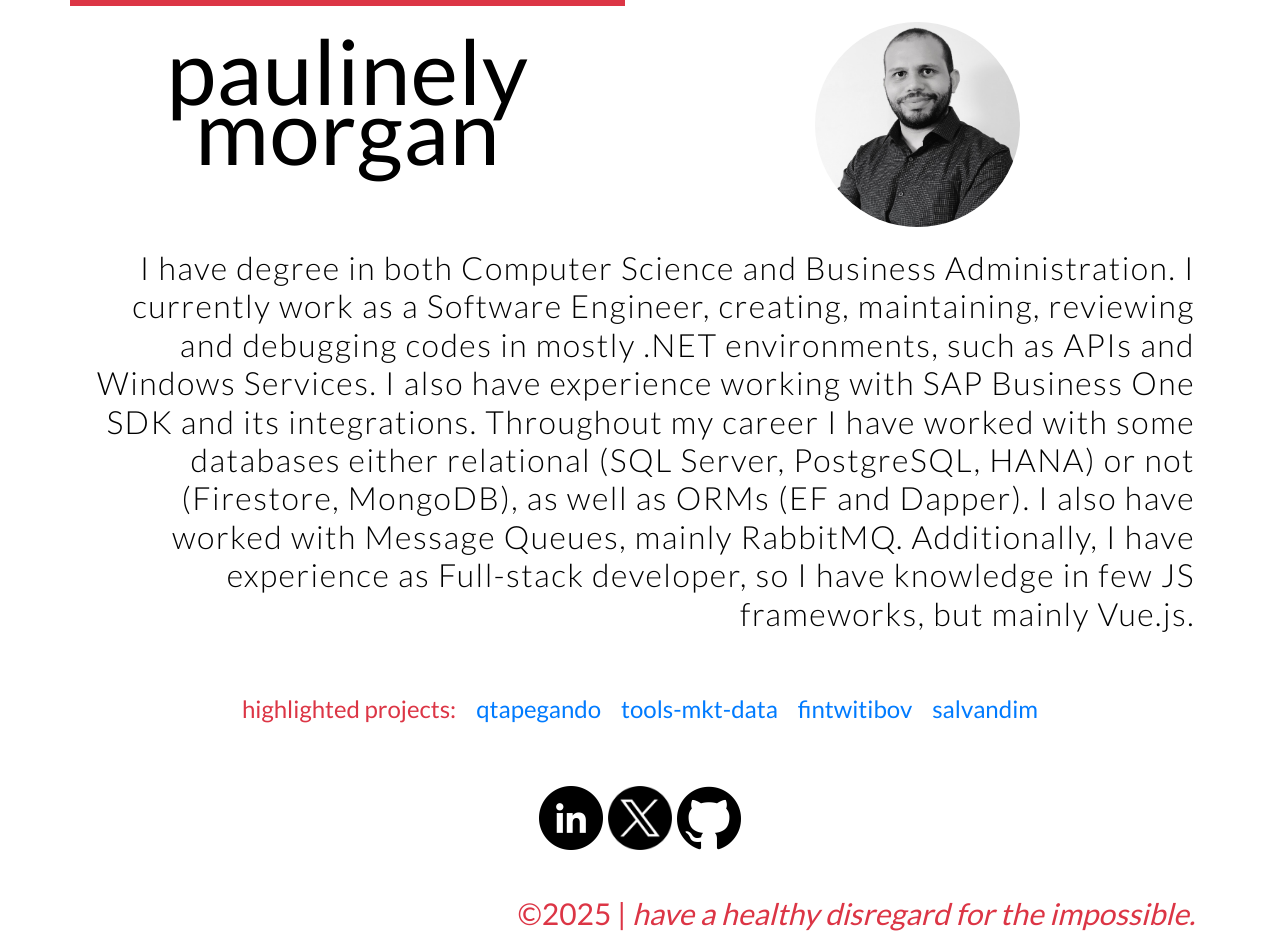
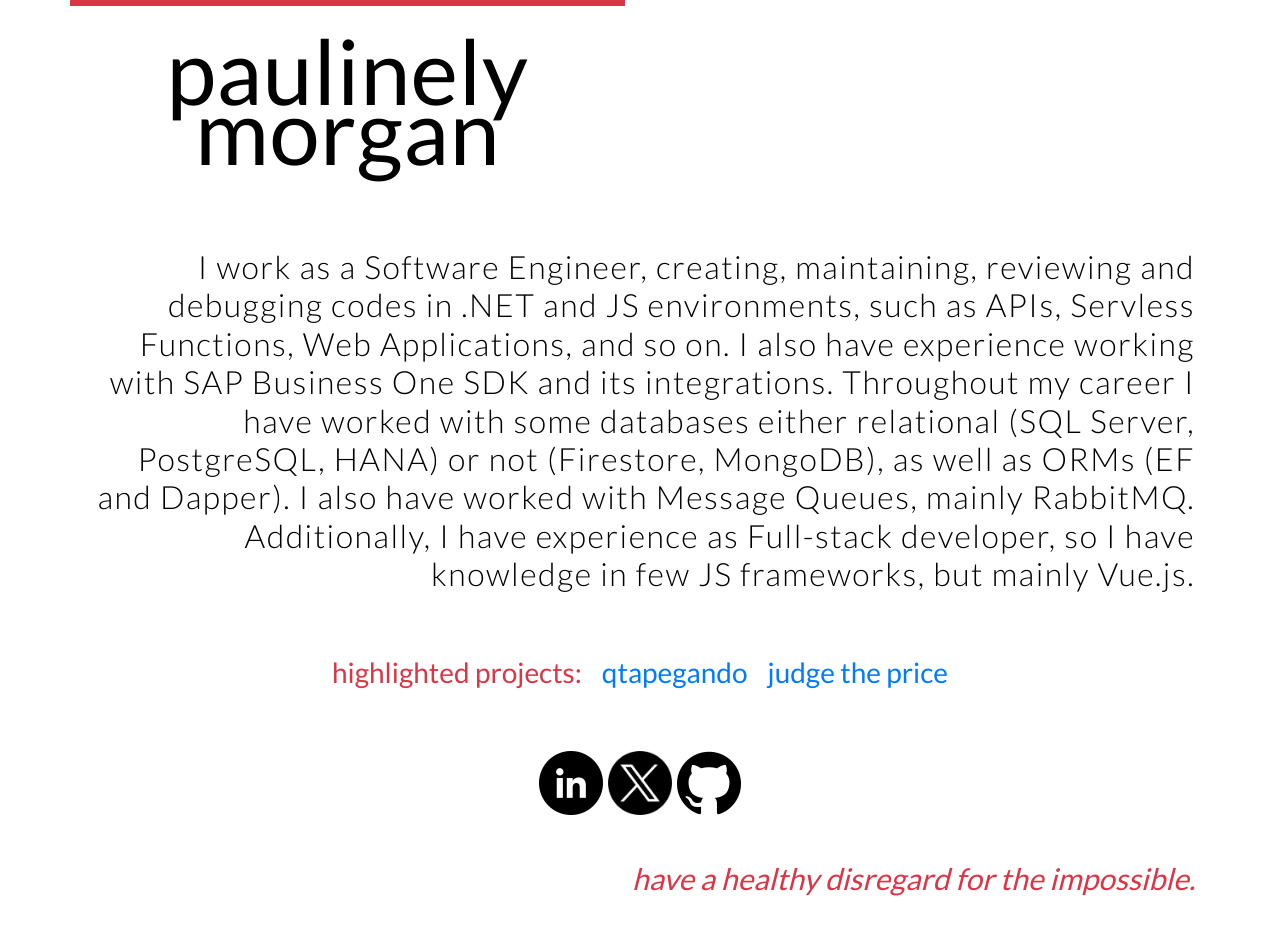
Before and after one commit to p4ulinely/p4ulinely.github.io, a plain HTML site: page index.html in a window 1280 px wide. After the commit the page ends 911 px from the top, so only its background shows below. Drawn offline with nearby package versions, Linux system fonts and the light colour scheme.

Commit message:
atualização

```diff
--- a/index.html
+++ b/index.html
@@ -3,7 +3,7 @@
 <head>
 	<meta charset="utf-8">
 	<meta http-equiv="X-UA-Compatible" content="IE=edge">
-	<title>paulinely morgan</title>
+	<title>p4ulinely</title>
 	<link rel="stylesheet" href="https://stackpath.bootstrapcdn.com/bootstrap/4.3.1/css/bootstrap.min.css" integrity="sha384-ggOyR0iXCbMQv3Xipma34MD+dH/1fQ784/j6cY/iJTQUOhcWr7x9JvoRxT2MZw1T" crossorigin="anonymous">
 	<link rel="stylesheet" href="http://fonts.googleapis.com/css?family=Lato:100,300,400">
 	<link rel="icon" href="favicon.png">
@@ -17,24 +17,21 @@
 				<a>paulinely<br>morgan</a>
 			</div>
 			<div class="col"><br>
-				<img class="rounded-circle" width="205px" height="205px" src="eu_nova_preta.jpg" data-holder-rendered="true">
 			</div>
 		</div>
 	</div>
-	<!-- -->
+    <br> <br> <br>
 	<div class="container" style="background-color: #fff; color: #000; text-align: right;">
-		<br>
-		<h2 class="tagline">I have degree in both Computer Science and Business Administration. I currently work as a Software Engineer, creating, maintaining, reviewing and debugging codes in mostly .NET environments, such as APIs and Windows Services. I also have experience working with SAP Business One SDK and its integrations. Throughout my career I have worked with some databases either relational (SQL Server, PostgreSQL, HANA) or not (Firestore, MongoDB), as well as ORMs (EF and Dapper). I also have worked with Message Queues, mainly RabbitMQ. Additionally, I have experience as Full-stack developer, so I have knowledge in few JS frameworks, but mainly Vue.js.</h2>
+        <br>
+		<h2 class="tagline">I work as a Software Engineer, creating, maintaining, reviewing and debugging codes in .NET and JS environments, such as APIs, Servless Functions, Web Applications, and so on. I also have experience working with SAP Business One SDK and its integrations. Throughout my career I have worked with some databases either relational (SQL Server, PostgreSQL, HANA) or not (Firestore, MongoDB), as well as ORMs (EF and Dapper). I also have worked with Message Queues, mainly RabbitMQ. Additionally, I have experience as Full-stack developer, so I have knowledge in few JS frameworks, but mainly Vue.js.</h2>
 		<br><br>
 	</div>
 	<!-- -->
 	<div class="container" style="text-align: center; border-radius: 8px; width: 80%;">
 		<div class="d-flex justify-content-center">
-			<h4 class="projeto text-danger">highlighted projects: </h4>
-			<span class="projeto" style="text-align: center;"><h4><a target="_blank" href="https://github.com/p4ulinely/qtapegando">qtapegando</a></h4></span>
-			<span class="projeto" style="text-align: center;"><h4><a target="_blank" href="https://github.com/p4ulinely/tools-mkt-data">tools-mkt-data</a></h4></span>
-			<span class="projeto" style="text-align: center;"><h4><a target="_blank" href="https://github.com/p4ulinely/fintwitibov">fintwitibov</a></h4></span>
-			<span class="projeto" style="text-align: center;"><h4><a target="_blank" href="https://github.com/p4ulinely/salvandim">salvandim</a></h4></span>
+			<h3 class="projeto text-danger">highlighted projects: </h3>
+			<span class="projeto" style="text-align: center;"><h3><a target="_blank" href="https://github.com/p4ulinely/qtapegando">qtapegando</a></h3></span>
+			<span class="projeto" style="text-align: center;"><h3><a target="_blank" href="https://judgetheprice.vercel.app/">judge the price</a></h3></span>
 		</div>
 		<br><br>
 	</div>
@@ -58,7 +55,7 @@
 	<!-- -->
 	<div class="container footer" style="text-align: right; margin-top: 30px;">
 		<br>
-		<div style="font-size: 30px;">&copy;2025 | <span style="font-style: italic;">have a healthy disregard for the impossible.<span>
+		<div style="font-size: 30px;"><span style="font-style: italic;">have a healthy disregard for the impossible.<span>
 		</div>
 		<br>
 	</div>
```
